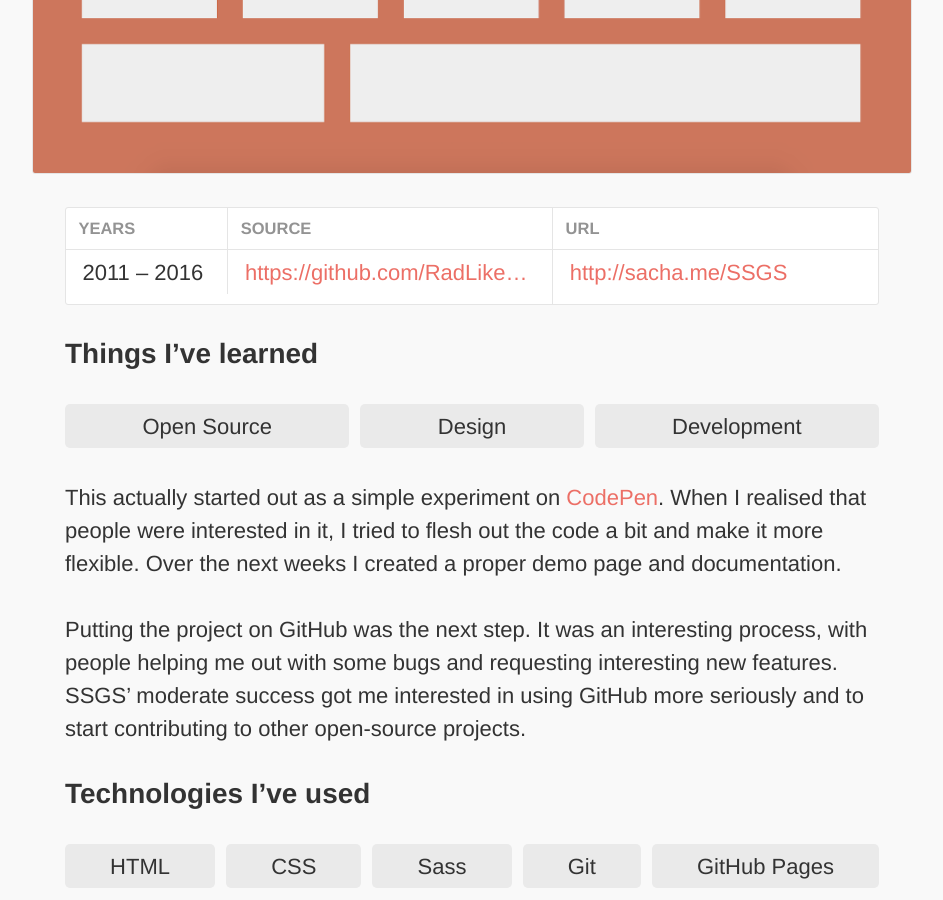
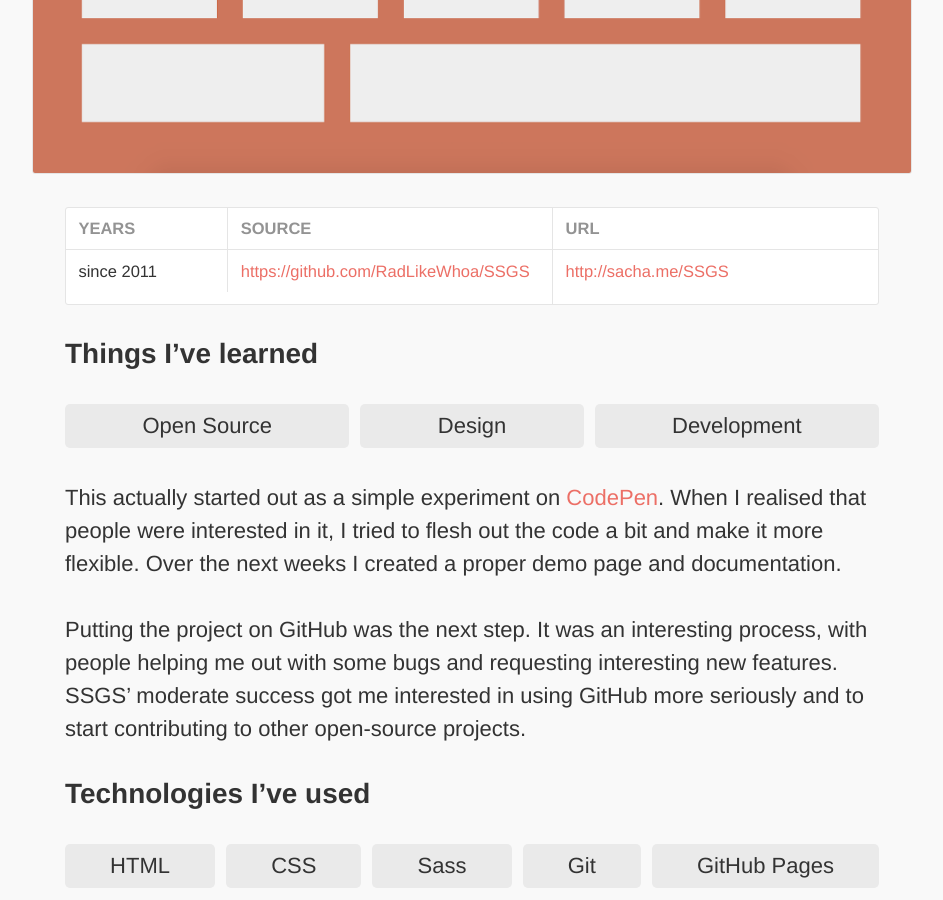
Before and after one commit to RadLikeWhoa/old.sacha.me, a Jekyll site: the page built from projects/_posts/2011-1-1-ssgs.md, in a window 1280 px wide and 900 px high, scrolled down 948 px. Shown: the whole window, without its empty margins (168-1111 px from the left). Built offline with Jekyll 4.4.1, drawn with Linux system fonts in a browser that asks for light colours.

Commit message:
Further improve projects

```diff
--- a/_includes/project.html
+++ b/_includes/project.html
@@ -20,7 +20,7 @@
     <div data-col="M2-3">
       <h3 class="project-title"><a href="{{ include.project.url }}">{{ include.project.title }}</a></h3>
       <div class="project-intro">
-        <p><span class="faded">{{ project.date | date: "%Y" }} – {% if project.end %}{{ project.end }}{% else %}<script>document.write((new Date()).getFullYear())</script>{% endif %} —</span> {{ include.project.excerpt | strip_html }}</p>
+        <p><span class="faded">{% unless project.end %}since {% endunless %}{{ project.date | date: "%Y" }}{% if project.end %} – {{ project.end }}{% endif %} —</span> {{ include.project.excerpt | strip_html }}</p>
       </div>
       {% include tags.html tags = project.category %}
       <a href="{{ include.project.url }}">Read more &raquo;</a>
--- a/_layouts/project.html
+++ b/_layouts/project.html
@@ -12,24 +12,24 @@
   <div class="project-meta" data-grid="gutterless">
     <div class="project-meta-item" data-col="M1-5">
       <div class="project-meta-label small faded">Years</div>
-      <div class="project-meta-body">
-        <time datetime="{{ page.date }}" pubdate>{{ page.date | date: "%Y" }}</time> – {% if page.end %}{{ page.end }}{% else %}<script>document.write((new Date()).getFullYear())</script>{% endif %}
+      <div class="project-meta-body small">
+        {% unless project.end %}since {% endunless %}<time datetime="{{ page.date }}" pubdate>{{ page.date | date: "%Y" }}</time>{% if page.end %} – {{ page.end }}{% endif %}
       </div>
     </div>
     <div class="project-meta-item" data-col="M2-5">
       {% if page.type == "personal" %}
         <div class="project-meta-label small faded">Source</div>
-        <div class="project-meta-body">
+        <div class="project-meta-body small">
           <a href="{{page.repo }}">{{ page.repo }}</a>
         </div>
       {% else %}
         <div class="project-meta-label small faded">Client</div>
-        <div class="project-meta-body">{{ page.client }}</div>
+        <div class="project-meta-body small">{{ page.client }}</div>
       {% endif %}
     </div>
     <div class="project-meta-item" data-col="M2-5">
       <div class="project-meta-label small faded">URL</div>
-      <div class="project-meta-body">
+      <div class="project-meta-body small">
         <a href="{{page.link }}">{{ page.link }}</a>
       </div>
     </div>
```
